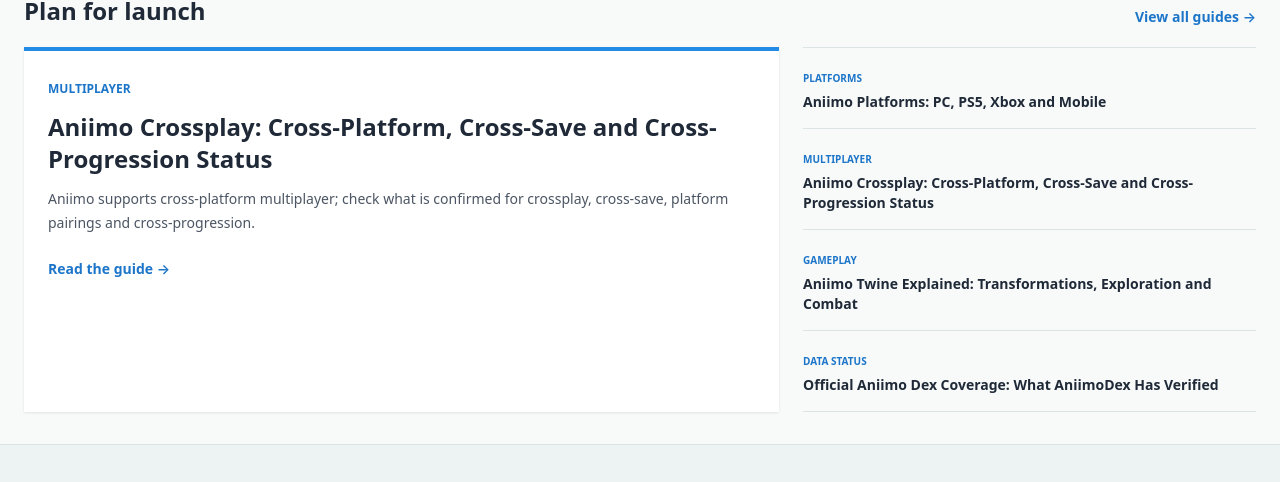
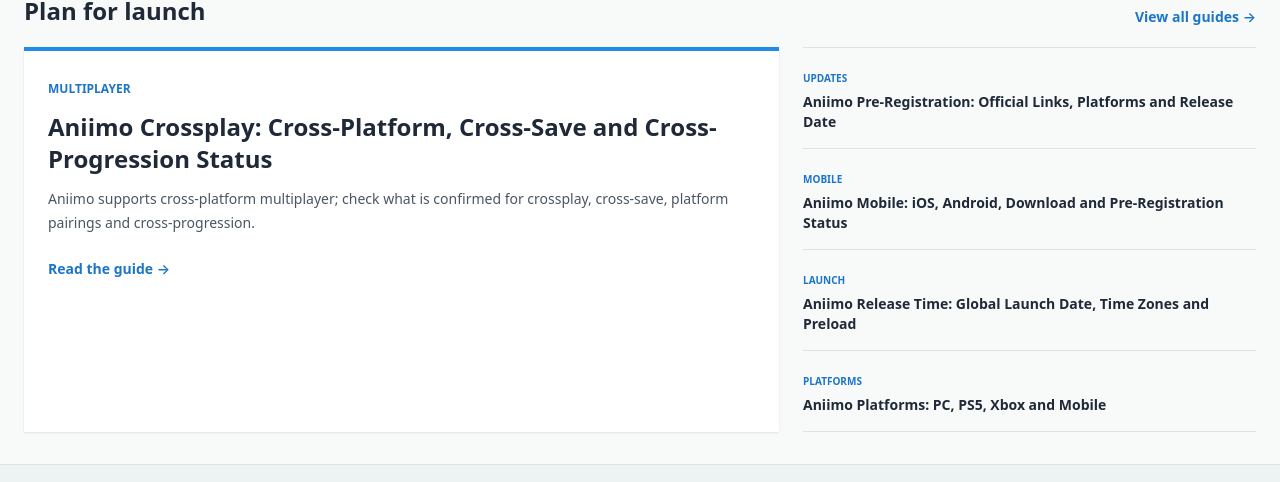
Before and after one commit to daniel0411-cell/aniimodex, a Next.js app: page /en in a window 1280 px wide. Shown: the part 1915-2397 px from the top of the page. Built offline with nearby package versions, Linux system fonts and the light colour scheme; no server answers.

Commit message:
seo: consolidate domain and priority discovery links

```diff
--- a/app/[locale]/page.tsx
+++ b/app/[locale]/page.tsx
@@ -44,7 +44,7 @@
 }
 
 const featuredNumbers = ['001', '002', '005', '007', '011', '016'];
-const guideSlugs = ['aniimo-platforms', 'aniimo-crossplay-cross-save', 'aniimo-twine-explained', 'official-aniimo-dex-status'] as const;
+const guideSlugs = ['aniimo-pre-registration', 'aniimo-mobile', 'aniimo-launch-time-preload', 'aniimo-platforms'] as const;
 
 export default async function HomePage({ params }: { params: Promise<{ locale: string }> }) {
   const { locale } = await params;
```
Also changed, not shown: 1 other file (tests, documents, lock files or other folders).
